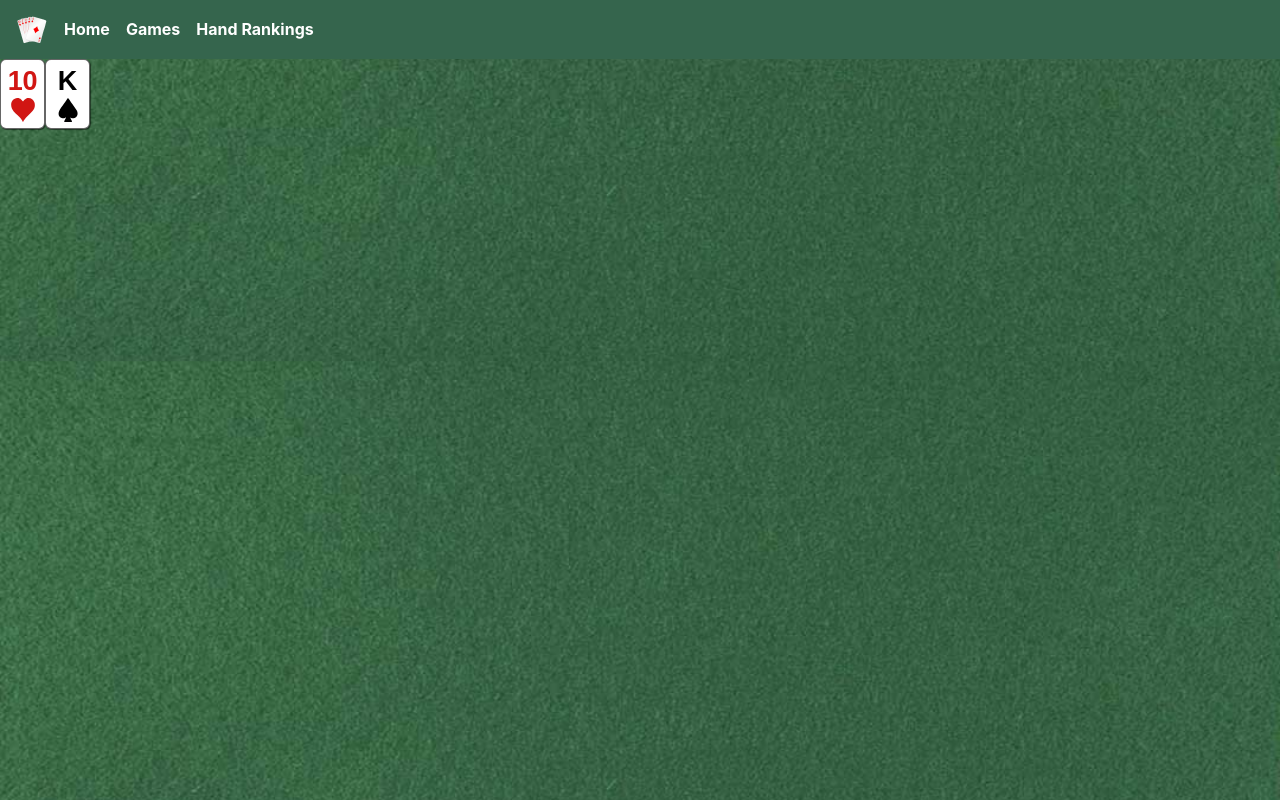
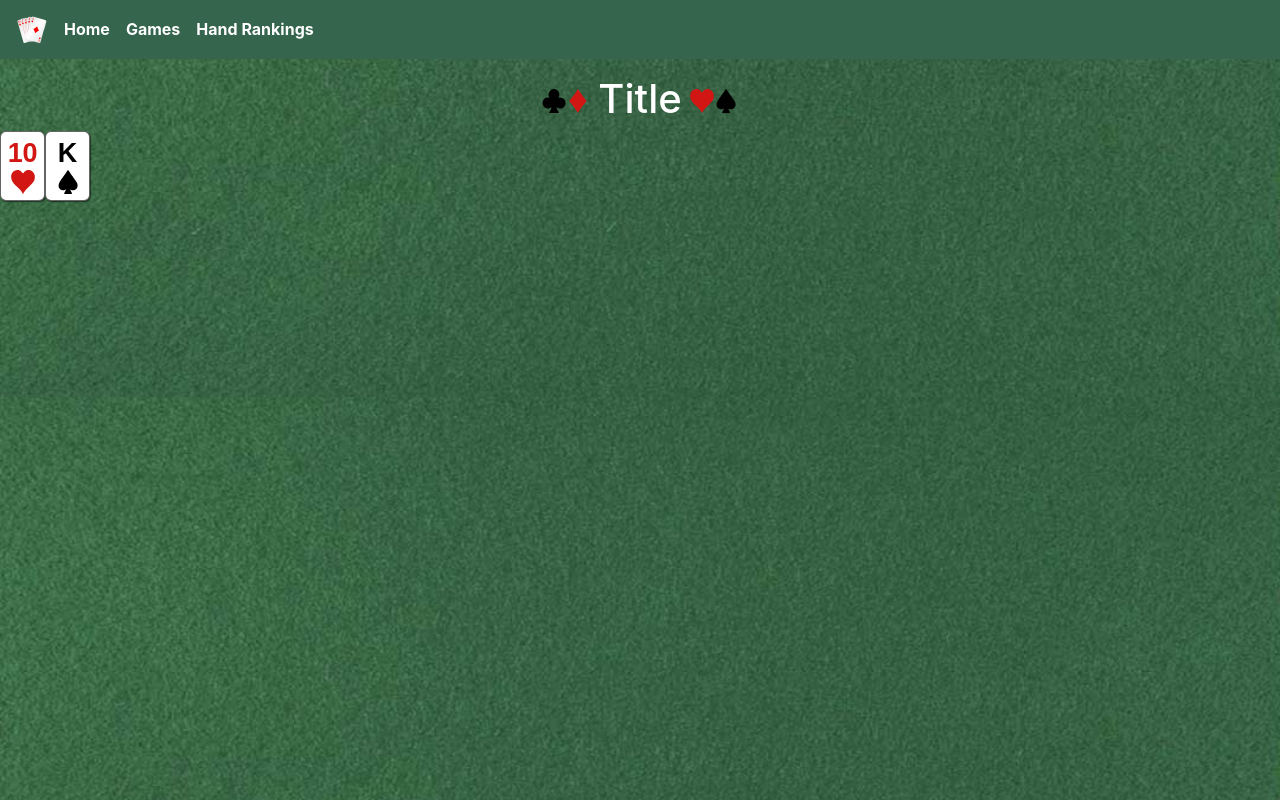
Before and after one commit to AplUSAndmINUS/poker-rules, a React (Create React App) app: page / in a window 1280 px wide. Built offline with nearby package versions, Linux system fonts and the light colour scheme; a web font is replaced by a local one.

Commit message:
added title component and props

```diff
--- a/src/component/layout/layout.tsx
+++ b/src/component/layout/layout.tsx
@@ -2,10 +2,12 @@ import React from 'react';
 import { Navbar } from 'react-bootstrap';
 
 import logo from '../../assets/images/poker-hand.png';
+import { Title } from '../../component/title/title'
 import { StyledAnchor } from './styled';
 
 export const NavBar = () => {
   return (
+    <>
       <Navbar expand="md" style={{ backgroundColor: "#35654D" }}
         className="navbar navbar-light sticky-top px-3">
         {/* <Container>
@@ -45,6 +47,8 @@ export const NavBar = () => {
           <StyledAnchor className="nav-item nav-link me-3" href="/rankings">Hand Rankings</StyledAnchor>
           {/* <StyledAnchor className="nav-item nav-link disabled me-3" href="/home">Glossary</StyledAnchor> */}
       </Navbar>
+      <Title />
+    </>
   )
 }
 
--- /dev/null
+++ b/src/component/title/title.tsx
@@ -0,0 +1,24 @@
+import React from 'react';
+
+import Club from '../../assets/suits/club';
+import Diamond from '../../assets/suits/diamond';
+import Heart from '../../assets/suits/heart';
+import Spade from '../../assets/suits/spade';
+
+interface TitleProps {
+  heading: string;
+}
+
+export const Title = ({ heading = "Title" }: TitleProps) => {
+  return (
+    <div className="mt-3 d-flex justify-content-center align-items-baseline">
+      <Club size={24} />
+      <Diamond size={24} />
+      <h1 className="mx-2">{heading}</h1>
+      <Heart size={24} />
+      <Spade size={24} />
+    </div>
+  )
+}
+
+export default Title;
--- a/src/pages/404/404.tsx
+++ b/src/pages/404/404.tsx
@@ -1,9 +1,11 @@
 import React from 'react';
+
+import Title from '../../component/title/title';
 
 export const NotFound = () => {
   return (
     <div className="d-flex flex-column justify-content-center align-items-center">
-      <h1 className="text-center mt-5 py-2">Whoops! <br />404- Page Not Found</h1>
+      <Title heading="Whoops! 404- Page Not Found" />
       <p className="text-center font-weight-bold px-4">We can't find the page you're looking for. <br />Please select one of the menu options above to go back.</p>
     </div>
   )
```
Lines whose indentation alone changed are shown as unchanged.
